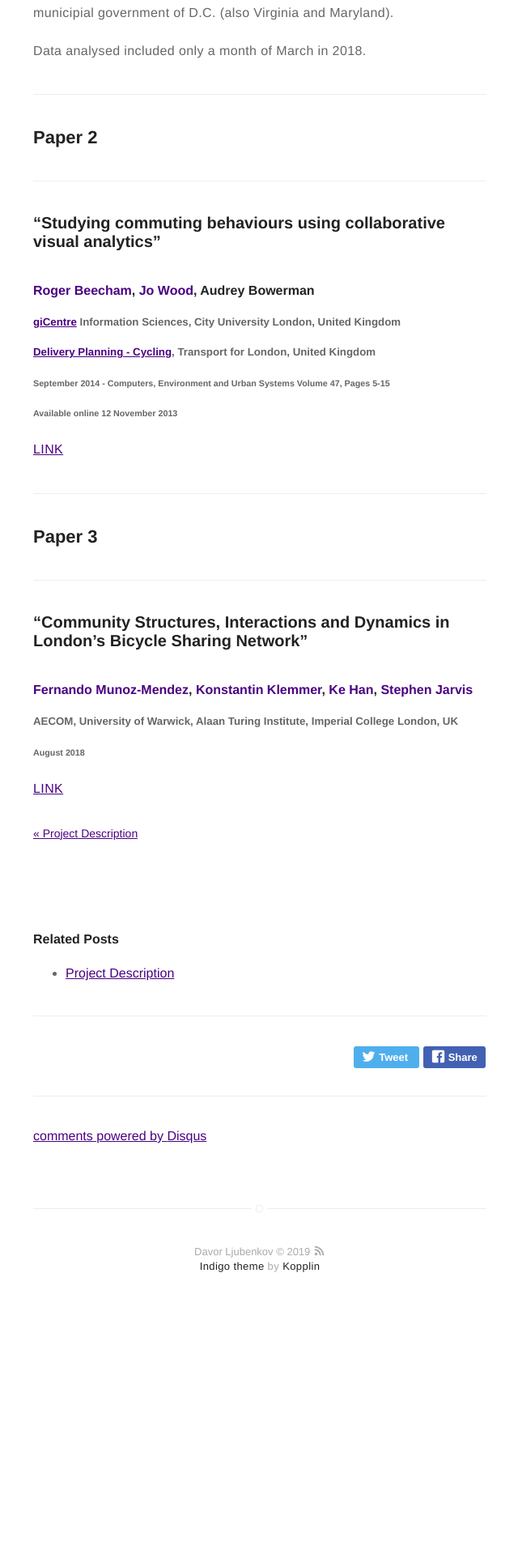
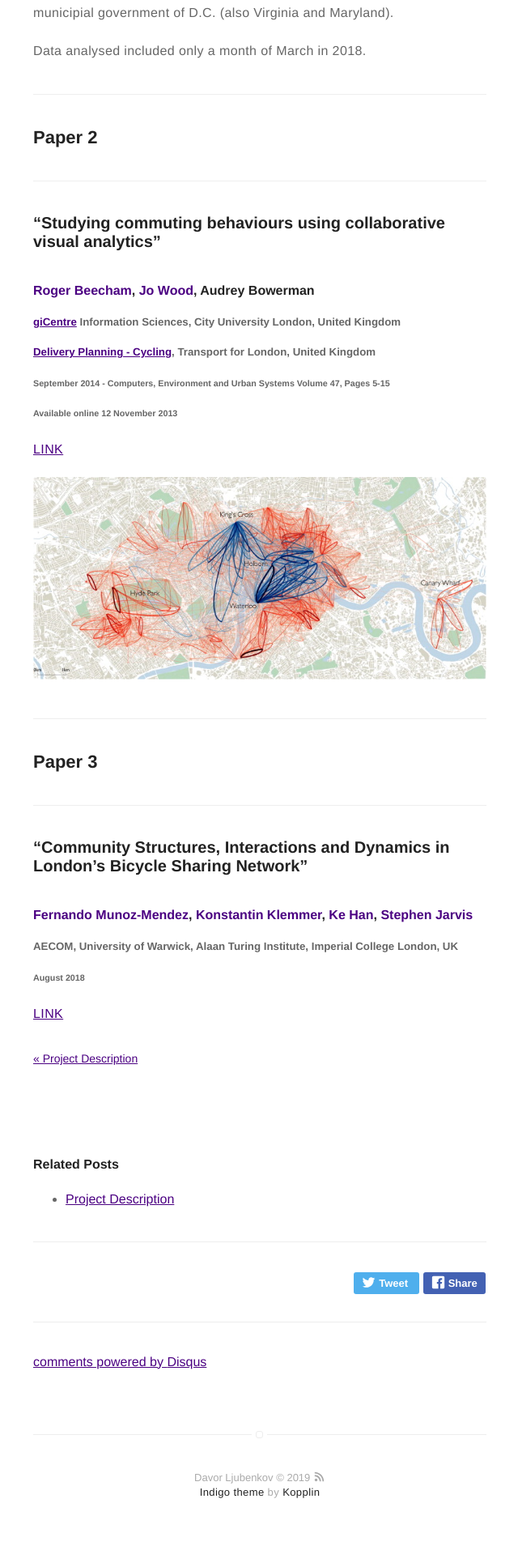
Before and after one commit to dljubenk/dljubenk.github.io, a Jekyll site: the page built from _posts/2019-02-06-literature-study.markdown, in a window 1280 px wide. Shown: the part 1973-3887 px from the top of the page at 81% size, without its empty margins (319-959 px from the left). Built offline with Jekyll 4.4.1, drawn with Linux system fonts in a browser that asks for light colours; emoji names are drawn with the system emoji font; comment, search, counter and statistics services are not loaded; before the commit the page ends 3608 px from its top, so only the background shows below that.

Commit message:
Update 2019-02-06-literature-study.markdown

```diff
--- a/_posts/2019-02-06-literature-study.markdown
+++ b/_posts/2019-02-06-literature-study.markdown
@@ -85,3 +87,4 @@ Data analysed included only a month of March in 2018.
 
 
 [1]: /assets/images/paper1.png
+[2]: /assets/images/paper2.jpg
```
Also changed, not shown: other parts of _posts/2019-02-06-literature-study.markdown (+2 -0 lines).
